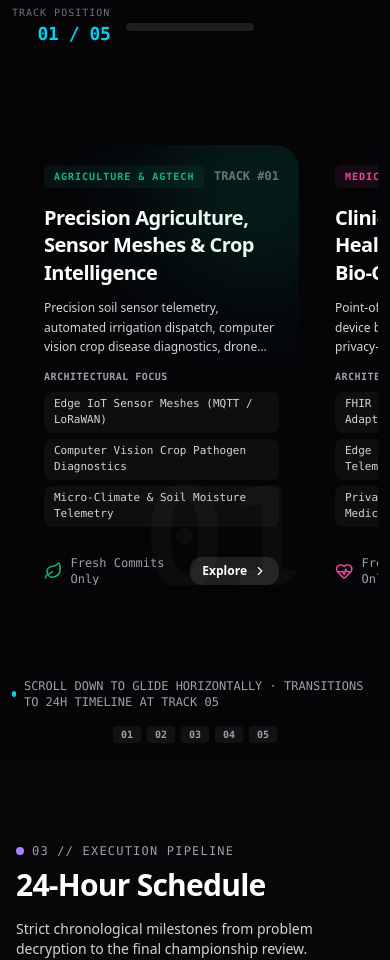
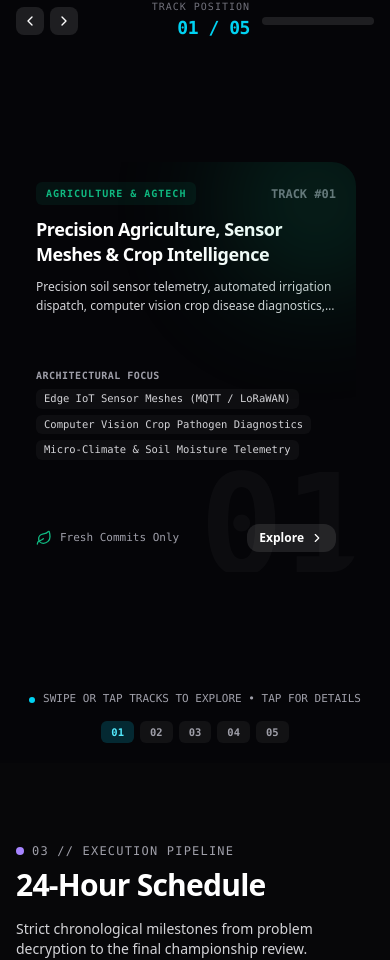
Before and after one commit to HridayBardia/Hack-On-Line, a Next.js app: page / in a window 390 px wide. Shown: the part 6732-7692 px from the top of the page. Built offline with nearby package versions, Linux system fonts and the light colour scheme.

Commit message:
fix(tracks): align problem statements for mobile with clean centered carousel and sync

```diff
--- a/src/components/sections/TracksSection.tsx
+++ b/src/components/sections/TracksSection.tsx
@@ -11,6 +11,7 @@ import {
   Radio,
   X,
   ChevronRight,
+  ChevronLeft,
   type LucideIcon,
 } from "lucide-react";
 
@@ -33,10 +34,12 @@ export interface TrackData {
 
 export function TracksSection() {
   const sectionRef = useRef<HTMLDivElement>(null);
+  const scrollContainerRef = useRef<HTMLDivElement>(null);
   const trackTrackRef = useRef<HTMLDivElement>(null);
   const progressBarRef = useRef<HTMLDivElement>(null);
   const counterRef = useRef<HTMLSpanElement>(null);
   const [selectedModalTrack, setSelectedModalTrack] = useState<TrackData | null>(null);
+  const [activeTrackIndex, setActiveTrackIndex] = useState(0);
 
   const tracks: TrackData[] = [
     {
@@ -153,14 +156,12 @@ export function TracksSection() {
     const trackTrack = trackTrackRef.current;
     if (!section || !trackTrack) return;
 
-    // Only apply horizontal scroll on screens >= 768px (tablets and desktops)
-    const isDesktop = window.innerWidth >= 768;
-    if (!isDesktop) return;
+    const mm = gsap.matchMedia();
 
+    mm.add("(min-width: 768px)", () => {
       let cachedDistance = Math.max(100, trackTrack.scrollWidth - window.innerWidth + 160);
 
-    const ctx = gsap.context(() => {
-      ScrollTrigger.create({
+      const trigger = ScrollTrigger.create({
         trigger: section,
         start: "top top",
         end: () => `+=${cachedDistance}`,
@@ -172,30 +173,66 @@ export function TracksSection() {
           cachedDistance = Math.max(100, trackTrack.scrollWidth - window.innerWidth + 160);
         },
         onUpdate: (self) => {
-          // Hardware-accelerated GPU translation without querying scrollWidth in the render loop
           trackTrack.style.transform = `translate3d(${-self.progress * cachedDistance}px, 0, 0)`;
 
-          // Fill progress bar
           if (progressBarRef.current) {
             progressBarRef.current.style.width = `${(self.progress * 100).toFixed(1)}%`;
           }
 
-          // Live track indicator
           if (counterRef.current) {
             const idx = Math.min(4, Math.floor(self.progress * 5));
             counterRef.current.innerText = `0${idx + 1} / 05`;
+            setActiveTrackIndex(idx);
           }
         },
       });
 
-      // Refresh ScrollTrigger after initial render to lock in exact dimensions
-      setTimeout(() => {
-        ScrollTrigger.refresh();
-      }, 200);
-    }, section);
+      return () => {
+        trigger.kill();
+        trackTrack.style.transform = "";
+      };
+    });
 
-    return () => ctx.revert();
+    return () => mm.revert();
   }, []);
+
+  const handleMobileScroll = () => {
+    if (typeof window === "undefined" || window.innerWidth >= 768) return;
+    const container = scrollContainerRef.current;
+    if (!container) return;
+    const scrollLeft = container.scrollLeft;
+    const card = container.querySelector(".track-card") as HTMLElement | null;
+    if (!card) return;
+    const cardWidth = card.offsetWidth + 16;
+    const idx = Math.min(tracks.length - 1, Math.max(0, Math.round(scrollLeft / cardWidth)));
+    if (idx !== activeTrackIndex) {
+      setActiveTrackIndex(idx);
+      if (counterRef.current) {
+        counterRef.current.innerText = `0${idx + 1} / 05`;
+      }
+      if (progressBarRef.current) {
+        progressBarRef.current.style.width = `${((idx + 1) / 5) * 100}%`;
+      }
+    }
+  };
+
+  const scrollToTrack = (index: number) => {
+    setActiveTrackIndex(index);
+    if (counterRef.current) {
+      counterRef.current.innerText = `0${index + 1} / 05`;
+    }
+    if (progressBarRef.current) {
+      progressBarRef.current.style.width = `${((index + 1) / 5) * 100}%`;
+    }
+    if (typeof window !== "undefined" && window.innerWidth < 768 && scrollContainerRef.current) {
+      const cards = scrollContainerRef.current.querySelectorAll<HTMLElement>(".track-card");
+      if (cards[index]) {
+        cards[index].scrollIntoView({ behavior: "smooth", inline: "center", block: "nearest" });
+      }
+    } else {
+      setSelectedModalTrack(tracks[index]);
+    }
+  };
 
   return (
     <section
@@ -205,12 +242,12 @@ export function TracksSection() {
       className="relative w-full min-h-screen bg-[#050508] text-white overflow-hidden"
     >
       {/* Sticky Fullscreen Container */}
-      <div className="relative w-full min-h-dvh sm:h-[100dvh] flex flex-col justify-between py-4 sm:py-8 px-3 sm:px-10 overflow-hidden">
+      <div className="relative w-full min-h-dvh sm:h-[100dvh] flex flex-col justify-between py-4 sm:py-8 px-0 sm:px-10 overflow-hidden">
 
         {/* Top Header & Telemetry Bar */}
-        <div className="relative z-20 w-full max-w-7xl mx-auto flex flex-col sm:flex-row sm:items-end justify-between gap-4 pb-4 border-b border-white/10 shrink-0">
+        <div className="relative z-20 w-full max-w-7xl mx-auto flex flex-col sm:flex-row sm:items-end justify-between gap-3 sm:gap-4 pb-3 sm:pb-4 border-b border-white/10 shrink-0 px-4 sm:px-0">
           <div>
-            <div className="flex items-center gap-2 text-xs font-mono text-zinc-400 uppercase tracking-widest mb-1.5">
+            <div className="flex items-center gap-2 text-xs font-mono text-zinc-400 uppercase tracking-widest mb-1">
               <span className="w-2 h-2 rounded-full bg-cyan-400 animate-pulse" />
               <span>02 // HORIZONTAL ARENA SECTORS</span>
             </div>
@@ -222,7 +259,30 @@ export function TracksSection() {
             </h2>
           </div>
 
-          <div className="flex items-center gap-4">
+          <div className="flex items-center justify-between sm:justify-end gap-3 sm:gap-4 w-full sm:w-auto">
+            {/* Mobile Navigation Arrows */}
+            <div className="flex items-center gap-1.5 sm:hidden">
+              <button
+                type="button"
+                onClick={() => scrollToTrack(Math.max(0, activeTrackIndex - 1))}
+                disabled={activeTrackIndex === 0}
+                aria-label="Previous track"
+                className="p-1.5 rounded-lg bg-white/10 hover:bg-white/20 active:bg-white/30 text-white disabled:opacity-25 disabled:pointer-events-none transition-all cursor-pointer"
+              >
+                <ChevronLeft className="w-4 h-4" />
+              </button>
+              <button
+                type="button"
+                onClick={() => scrollToTrack(Math.min(tracks.length - 1, activeTrackIndex + 1))}
+                disabled={activeTrackIndex === tracks.length - 1}
+                aria-label="Next track"
+                className="p-1.5 rounded-lg bg-white/10 hover:bg-white/20 active:bg-white/30 text-white disabled:opacity-25 disabled:pointer-events-none transition-all cursor-pointer"
+              >
+                <ChevronRight className="w-4 h-4" />
+              </button>
+            </div>
+
+            <div className="flex items-center gap-3">
               <div className="text-right">
                 <div className="text-[10px] font-mono text-zinc-500 uppercase tracking-widest">
                   TRACK POSITION
@@ -236,28 +296,33 @@ export function TracksSection() {
               </div>
 
               {/* Glowing Laser Progress Bar */}
-            <div className="w-32 sm:w-48 h-2 rounded-full bg-white/10 overflow-hidden border border-white/15">
+              <div className="w-28 sm:w-48 h-2 rounded-full bg-white/10 overflow-hidden border border-white/15">
                 <div
                   ref={progressBarRef}
-                className="h-full bg-gradient-to-r from-cyan-400 via-emerald-400 to-purple-400 transition-all duration-75 shadow-[0_0_12px_rgba(6,182,212,0.8)]"
+                  className="h-full bg-gradient-to-r from-cyan-400 via-emerald-400 to-purple-400 transition-all duration-150 shadow-[0_0_12px_rgba(6,182,212,0.8)]"
                   style={{ width: "20%" }}
                 />
               </div>
             </div>
           </div>
+        </div>
 
         {/* Center Horizontal Ribbon of All 5 Tracks */}
-        <div className="relative z-10 w-full flex items-center my-auto overflow-x-auto sm:overflow-visible no-scrollbar py-3 sm:py-4 snap-x snap-mandatory">
+        <div
+          ref={scrollContainerRef}
+          onScroll={handleMobileScroll}
+          className="relative z-10 w-full flex items-center my-auto overflow-x-auto sm:overflow-visible no-scrollbar py-3 sm:py-4 snap-x snap-mandatory scroll-smooth"
+        >
           <div
             ref={trackTrackRef}
-            className="flex items-center gap-4 sm:gap-8 px-3 sm:px-8 shrink-0"
+            className="flex items-center gap-4 sm:gap-8 px-4 sm:px-8 shrink-0"
           >
             {tracks.map((track) => {
               const Icon = track.icon;
               return (
                 <div
                   key={track.id}
-                  className="w-[275px] xs:w-[310px] sm:w-[440px] max-w-[calc(100vw-2.5rem)] h-[440px] sm:h-[490px] shrink-0 luxury-card rounded-3xl p-5 sm:p-8 flex flex-col justify-between relative group select-none overflow-hidden transition-all duration-300 hover:border-white/30 snap-center"
+                  className="track-card w-[calc(100vw-3rem)] max-w-[340px] sm:max-w-none sm:w-[440px] h-[410px] sm:h-[490px] shrink-0 luxury-card rounded-3xl p-5 sm:p-8 flex flex-col justify-between relative group select-none overflow-hidden transition-all duration-300 hover:border-white/30 snap-center"
                 >
                   {/* Giant Watermark Track Number */}
                   <span className="pointer-events-none absolute -bottom-6 -right-3 text-[140px] sm:text-[180px] font-black font-mono text-white/[0.03] select-none leading-none group-hover:text-white/[0.06] transition-colors">
@@ -272,7 +337,7 @@ export function TracksSection() {
 
                   {/* Card Header */}
                   <div>
-                    <div className="flex items-center justify-between mb-4">
+                    <div className="flex items-center justify-between mb-3 sm:mb-4">
                       <span
                         className="text-[10px] font-mono tracking-widest uppercase px-2.5 py-1 rounded-md border font-bold"
                         style={{
@@ -288,25 +353,25 @@ export function TracksSection() {
                       </span>
                     </div>
 
-                    <h3 className="text-xl sm:text-2xl font-bold text-white tracking-tight leading-snug group-hover:text-white">
+                    <h3 className="text-lg sm:text-2xl font-bold text-white tracking-tight leading-snug group-hover:text-white line-clamp-2 sm:line-clamp-none">
                       {track.title}
                     </h3>
 
-                    <p className="mt-3 text-xs sm:text-sm text-zinc-300 font-light leading-relaxed line-clamp-3">
+                    <p className="mt-2.5 text-xs sm:text-sm text-zinc-300 font-light leading-relaxed line-clamp-2 sm:line-clamp-3">
                       {track.core}
                     </p>
                   </div>
 
                   {/* Tech Focus Chips */}
-                  <div className="my-auto py-3">
-                    <div className="text-[10px] font-mono text-zinc-400 uppercase tracking-wider mb-2 font-semibold">
+                  <div className="my-auto py-2 sm:py-3">
+                    <div className="text-[10px] font-mono text-zinc-400 uppercase tracking-wider mb-1.5 sm:mb-2 font-semibold">
                       ARCHITECTURAL FOCUS
                     </div>
                     <div className="flex flex-wrap gap-1.5">
                       {track.techFocus.slice(0, 3).map((tech) => (
                         <span
                           key={tech}
-                          className="text-[11px] font-mono px-2.5 py-1 rounded-lg bg-white/[0.04] border border-white/10 text-zinc-300"
+                          className="text-[10.5px] sm:text-[11px] font-mono px-2 py-0.5 sm:px-2.5 sm:py-1 rounded-md sm:rounded-lg bg-white/[0.04] border border-white/10 text-zinc-300 truncate max-w-full"
                         >
                           {tech}
                         </span>
@@ -315,13 +380,13 @@ export function TracksSection() {
                   </div>
 
                   {/* Bottom Action Footer */}
-                  <div className="pt-4 border-t border-white/10 flex items-center justify-between">
+                  <div className="pt-3 sm:pt-4 border-t border-white/10 flex items-center justify-between">
                     <div className="flex items-center gap-2">
                       <Icon
-                        className="w-5 h-5 text-zinc-400 group-hover:scale-110 transition-transform"
+                        className="w-4 h-4 sm:w-5 sm:h-5 text-zinc-400 group-hover:scale-110 transition-transform"
                         style={{ color: track.accent }}
                       />
-                      <span className="text-xs font-mono text-zinc-400">
+                      <span className="text-[11px] sm:text-xs font-mono text-zinc-400">
                         Fresh Commits Only
                       </span>
                     </div>
@@ -342,25 +407,33 @@ export function TracksSection() {
         </div>
 
         {/* Bottom Horizontal Guidance Bar */}
-        <div className="relative z-20 w-full max-w-7xl mx-auto flex flex-col sm:flex-row items-center justify-between gap-3 pt-3 border-t border-white/10 shrink-0 text-xs text-zinc-400">
-          <div className="flex items-center gap-2">
-            <span className="w-1.5 h-1.5 rounded-full bg-cyan-400 animate-pulse" />
-            <span className="font-mono">
-              SCROLL DOWN TO GLIDE HORIZONTALLY · TRANSITIONS TO 24H TIMELINE AT TRACK 05
+        <div className="relative z-20 w-full max-w-7xl mx-auto flex flex-col sm:flex-row items-center justify-between gap-2.5 sm:gap-3 pt-3 border-t border-white/10 shrink-0 text-xs text-zinc-400 px-4 sm:px-0">
+          <div className="flex items-center gap-2 text-center sm:text-left">
+            <span className="w-1.5 h-1.5 rounded-full bg-cyan-400 animate-pulse shrink-0" />
+            <span className="font-mono text-[11px] sm:text-xs">
+              <span className="sm:hidden">SWIPE OR TAP TRACKS TO EXPLORE • TAP FOR DETAILS</span>
+              <span className="hidden sm:inline">SCROLL DOWN TO GLIDE HORIZONTALLY · TRANSITIONS TO 24H TIMELINE AT TRACK 05</span>
             </span>
           </div>
 
           <div className="flex items-center gap-1.5 overflow-x-auto no-scrollbar py-1">
-            {tracks.map((t) => (
+            {tracks.map((t, idx) => {
+              const isActive = idx === activeTrackIndex;
+              return (
                 <button
                   key={t.id}
                   type="button"
-                onClick={() => setSelectedModalTrack(t)}
-                className="px-2 py-0.5 rounded text-[10px] font-mono font-bold bg-white/5 hover:bg-white/15 text-zinc-400 hover:text-white transition-all cursor-pointer"
+                  onClick={() => scrollToTrack(idx)}
+                  className={`px-2.5 py-1 rounded-md text-[10.5px] font-mono font-bold transition-all cursor-pointer ${
+                    isActive
+                      ? "bg-cyan-500/20 text-cyan-300 border border-cyan-400/50 shadow-[0_0_10px_rgba(6,182,212,0.3)]"
+                      : "bg-white/5 hover:bg-white/15 text-zinc-400 hover:text-white border border-transparent"
+                  }`}
                 >
                   {t.number}
                 </button>
-            ))}
+              );
+            })}
           </div>
         </div>
       </div>
```
Lines whose indentation alone changed are shown as unchanged.
